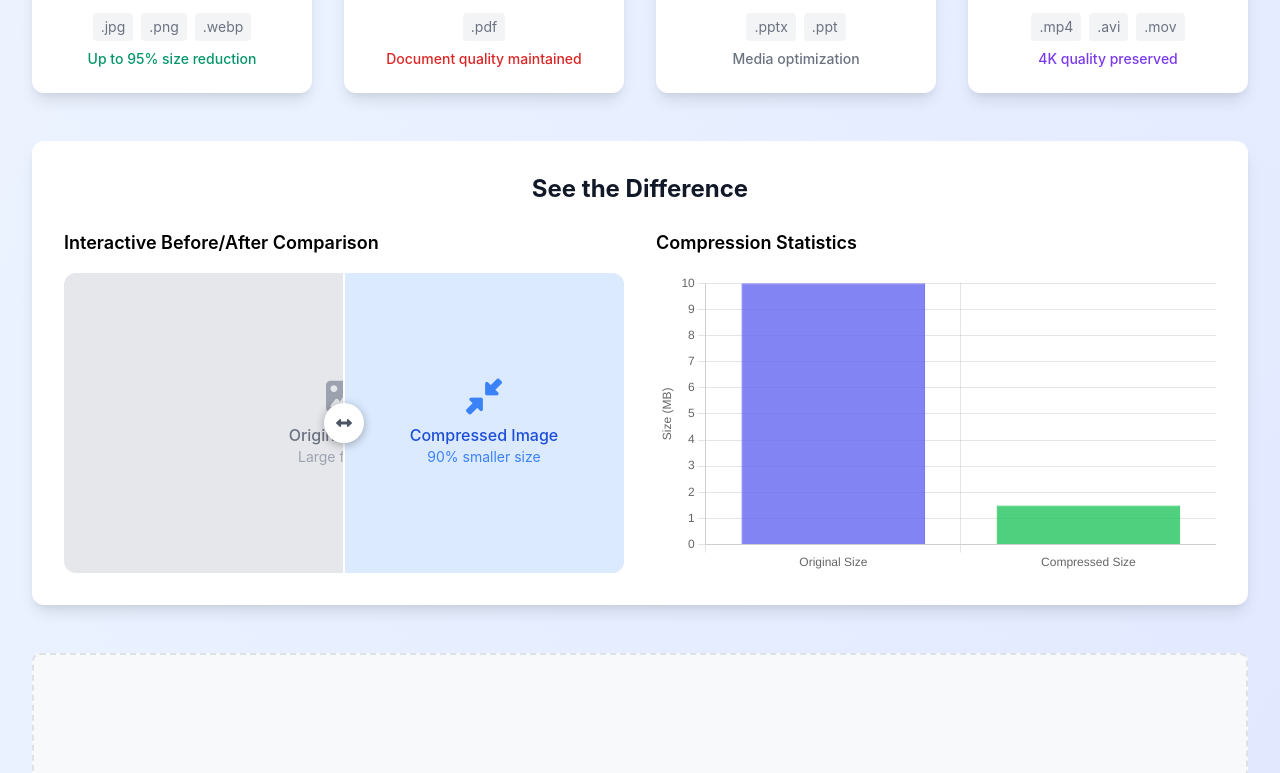
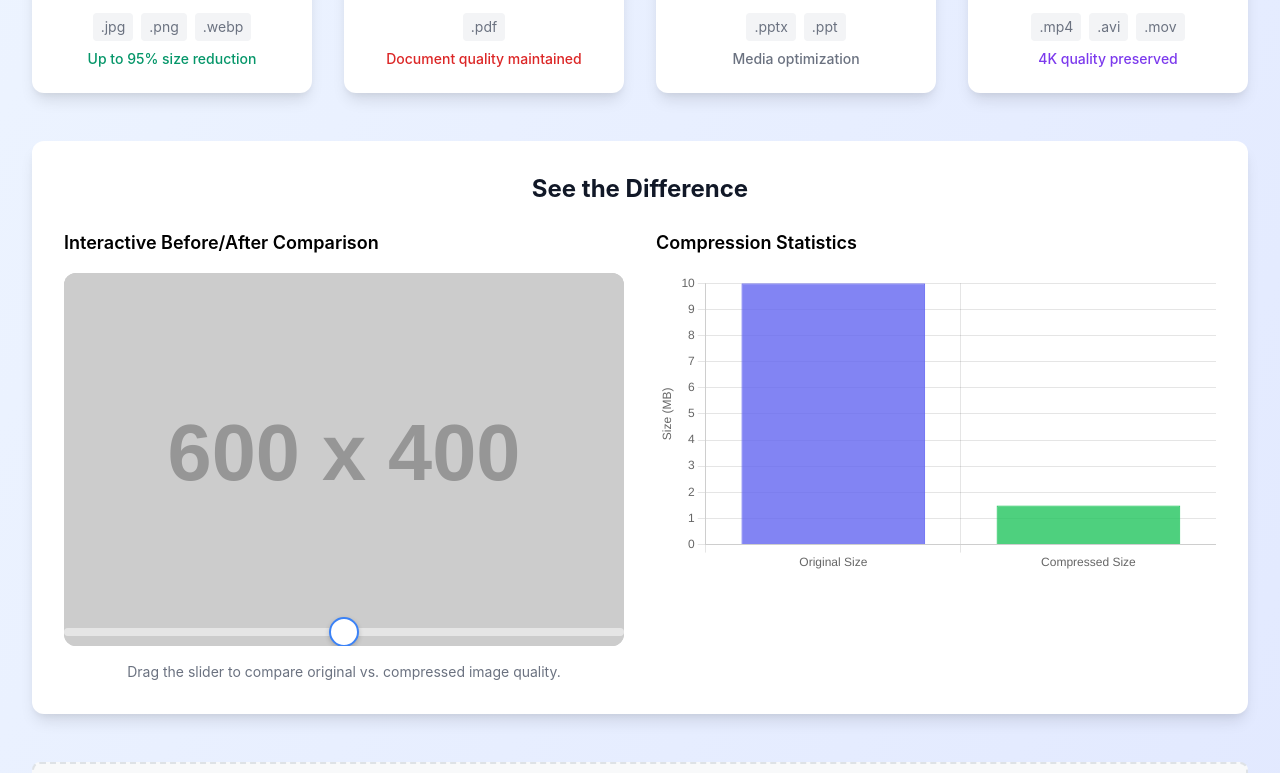
Before and after one commit to obaidlone/Universal_Compression, a plain HTML site: page index.html in a window 1280 px wide. Shown: the part 826-1599 px from the top of the page. Drawn offline with nearby package versions, Linux system fonts and the light colour scheme; placeholder pictures from the web are drawn by us.

Commit message:
index.html

```diff
--- a/index.html
+++ b/index.html
@@ -39,54 +39,63 @@
         .gradient-bg {
             background: linear-gradient(135deg, #667eea 0%, #764ba2 100%);
         }
-        .comparison-slider {
+        /* New slider specific styles */
+        .image-comparison-container {
             position: relative;
             width: 100%;
-            height: 300px;
+            padding-top: 66.66%; /* Maintain 3:2 aspect ratio (e.g., 400/600) */
             overflow: hidden;
             border-radius: 12px;
+            background-color: #f0f0f0; /* Fallback background */
         }
-        .comparison-image {
+        .image-comparison-container img {
             position: absolute;
             top: 0;
             left: 0;
             width: 100%;
             height: 100%;
             object-fit: cover;
+            user-select: none; /* Prevent dragging the image itself */
         }
-        .comparison-overlay {
+        .image-comparison-container input[type="range"] {
+            -webkit-appearance: none; /* Remove default slider style */
+            appearance: none;
+            height: 8px; /* Thicker slider track */
+            background: rgba(255, 255, 255, 0.5); /* White, semi-transparent track */
+            border-radius: 5px;
+            outline: none;
+            cursor: ew-resize;
+            margin: 0;
             position: absolute;
-            top: 0;
-            right: 0;
-            width: 50%;
-            height: 100%;
-            overflow: hidden;
+            bottom: 10px; /* Position it above the bottom */
+            left: 0;
+            width: 100%;
+            padding: 0 10px; /* Padding for thumb movement */
+            box-sizing: border-box;
         }
-        .comparison-handle {
-            position: absolute;
-            top: 50%;
-            left: 50%;
-            transform: translate(-50%, -50%);
-            width: 40px;
-            height: 40px;
-            background: white;
+        .image-comparison-container input[type="range"]::-webkit-slider-thumb {
+            -webkit-appearance: none;
+            appearance: none;
+            width: 30px; /* Size of the thumb */
+            height: 30px; /* Size of the thumb */
+            background: #fff; /* White thumb */
+            border: 2px solid #3B82F6; /* Blue border for the thumb */
+            border-radius: 50%; /* Circular thumb */
+            cursor: ew-resize;
+            box-shadow: 0 2px 5px rgba(0,0,0,0.2);
+            position: relative;
+            z-index: 10; /* Ensure thumb is above images */
+        }
+        .image-comparison-container input[type="range"]::-moz-range-thumb {
+            width: 30px;
+            height: 30px;
+            background: #fff;
+            border: 2px solid #3B82F6;
             border-radius: 50%;
             cursor: ew-resize;
-            display: flex;
-            align-items: center;
-            justify-content: center;
-            box-shadow: 0 2px 10px rgba(0,0,0,0.3);
-            z-index: 10;
+            box-shadow: 0 2px 5px rgba(0,0,0,0.2);
         }
-        .comparison-line {
-            position: absolute;
-            top: 0;
-            left: 50%;
-            width: 2px;
-            height: 100%;
-            background: white;
-            transform: translateX(-50%);
-        }
+
         /* AdSense specific styling - ensures ads are clearly visible but not deceptive */
         .ad-space {
             background: #f8f9fa;
@@ -113,7 +122,6 @@
         @media print {
             .no-print { display: none !important; }
         }
-        /* Modal Styles - Removed as per last instruction (no payment modals) */
     </style>
 </head>
 <body class="bg-gradient-to-br from-blue-50 to-indigo-100">
@@ -252,28 +260,17 @@
                 <div class="grid grid-cols-1 lg:grid-cols-2 gap-8">
                     <div>
                         <h4 class="text-lg font-semibold mb-4">Interactive Before/After Comparison</h4>
-                        <div class="comparison-slider" id="comparisonSlider">
-                            <div class="comparison-image bg-gray-200 flex items-center justify-center">
-                                <div class="text-center">
-                                    <i class="fas fa-image text-4xl text-gray-400 mb-2"></i>
-                                    <p class="text-gray-500 font-medium">Original Image</p>
-                                    <p class="text-sm text-gray-400">Large file size</p>
-                                </div>
+                        <!-- New Image Comparison Slider -->
+                        <div class="relative w-full max-w-xl mx-auto image-comparison-container">
+                            <div class="absolute top-0 left-0 w-full h-full">
+                                <img id="originalImage" src="https://placehold.co/600x400/007bff/ffffff?text=Original" alt="Original Image" class="w-full h-full object-cover rounded-lg" />
                             </div>
-                            <div class="comparison-overlay">
-                                <div class="comparison-image bg-blue-100 flex items-center justify-center h-full">
-                                    <div class="text-center">
-                                        <i class="fas fa-compress-alt text-4xl text-blue-500 mb-2"></i>
-                                        <p class="text-blue-700 font-medium">Compressed Image</p>
-                                        <p class="text-sm text-blue-500">90% smaller size</p>
-                                    </div>
-                                </div>
+                            <div class="absolute top-0 left-0 w-full h-full overflow-hidden" id="sliderWrapper">
+                                <img id="compressedImage" src="https://placehold.co/600x400/28a745/ffffff?text=Compressed" alt="Compressed Image" class="w-full h-full object-cover rounded-lg" />
                             </div>
-                            <div class="comparison-line"></div>
-                            <div class="comparison-handle">
-                                <i class="fas fa-arrows-alt-h text-gray-600"></i>
-                            </div>
+                            <input type="range" min="0" max="100" value="50" id="slider">
                         </div>
+                        <p class="text-sm text-gray-500 text-center mt-4">Drag the slider to compare original vs. compressed image quality.</p>
                     </div>
                     <div>
                         <h4 class="text-lg font-semibold mb-4">Compression Statistics</h4>
@@ -719,7 +716,8 @@
         let compressionChart;
 
         // DOM Elements
-        const sections = ['homeSection', 'imageSection', 'pdfSection', 'pptSection', 'videoSection', 'privacyPolicySection', 'contactUsSection', 'termsOfServiceSection']; // Updated sections array
+        // Added the new section IDs to the 'sections' array
+        const sections = ['homeSection', 'imageSection', 'pdfSection', 'pptSection', 'videoSection', 'privacyPolicySection', 'contactUsSection', 'termsOfServiceSection'];
         const backBtn = document.getElementById('backBtn');
 
         // AdSense related elements - kept for displaying ads
@@ -853,7 +851,6 @@
                 return;
             }
 
-            // No free user limits anymore, all files can be processed.
             imageControls.classList.remove('hidden');
             imageResults.classList.add('hidden'); // Hide previous results
             imageResultsList.innerHTML = ''; // Clear previous results
@@ -929,13 +926,6 @@
                 console.log('No PDF files selected.');
                 return;
             }
-
-            // All PDF features (including 'extreme', 'high' quality, 'archive') are now enabled by default.
-            pdfCompressionLevel.querySelector('option[value="extreme"]').disabled = false;
-            pdfImageQuality.querySelector('option[value="high"]').disabled = false;
-            pdfOptimization.querySelector('option[value="archive"]').disabled = false;
-            pdfRemoveMetadata.disabled = false;
-            pdfLinearize.disabled = false;
 
             pdfControls.classList.remove('hidden');
             pdfResults.classList.add('hidden'); // Hide previous results
@@ -1018,58 +1008,19 @@
             }
         });
 
-        // --- Comparison Slider Logic ---
-        const comparisonSlider = document.getElementById('comparisonSlider');
-        const comparisonOverlay = comparisonSlider.querySelector('.comparison-overlay');
-        const comparisonHandle = comparisonSlider.querySelector('.comparison-handle');
-        const comparisonLine = comparisonSlider.querySelector('.comparison-line');
-
-        let isDragging = false;
-
-        comparisonHandle.addEventListener('mousedown', () => {
-            isDragging = true;
-        });
-        comparisonHandle.addEventListener('touchstart', (e) => {
-            isDragging = true;
-            e.preventDefault(); // Prevent scrolling
-        });
-
-        document.addEventListener('mousemove', (e) => {
-            if (!isDragging) return;
-            updateSlider(e.clientX);
-        });
-        document.addEventListener('touchmove', (e) => {
-            if (!isDragging || !e.touches[0]) return;
-            updateSlider(e.touches[0].clientX);
-            e.preventDefault(); // Prevent scrolling
-        });
-
-        document.addEventListener('mouseup', () => {
-            isDragging = false;
-        });
-        document.addEventListener('touchend', () => {
-            isDragging = false;
-        });
-
-        function updateSlider(clientX) {
-            const rect = comparisonSlider.getBoundingClientRect();
-            let x = clientX - rect.left; // X position relative to the element
-
-            // Constrain x within the slider boundaries
-            x = Math.max(0, Math.min(x, rect.width));
-
-            const percentage = (x / rect.width) * 100;
-
-            comparisonOverlay.style.width = `${100 - percentage}%`;
-            comparisonHandle.style.left = `${percentage}%`;
-            comparisonLine.style.left = `${percentage}%`;
+        // --- Comparison Slider Logic (from user's snippet) ---
+        const slider = document.getElementById('slider');
+        const sliderWrapper = document.getElementById('sliderWrapper');
+        if (slider && sliderWrapper) { // Ensure elements exist before adding listener
+            slider.addEventListener('input', () => {
+                sliderWrapper.style.width = `${slider.value}%`;
+            });
         }
 
 
         // --- Initial Load ---
         document.addEventListener('DOMContentLoaded', () => {
             showSection('homeSection'); // Show home section on load
-            // All features are free, no Pro status to manage.
 
             // Initialize AdSense
             (adsbygoogle = window.adsbygoogle || []).push({});
```
